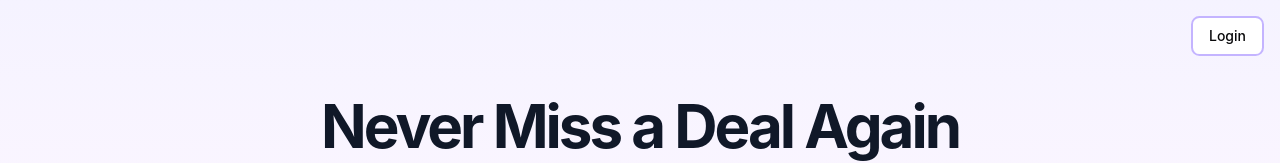
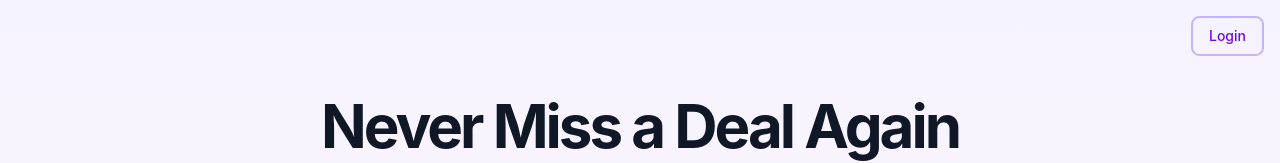
Before and after one commit to nekeal/shargain, a React (Vite) app in the folder frontend/: page / in a window 1280 px wide. Shown: the top 163 px of the page. Built offline with nearby package versions, Linux system fonts and the light colour scheme; no server answers.

Commit message:
style(frontend): Improve outline variant of a button

```diff
--- a/frontend/src/components/landing-page.tsx
+++ b/frontend/src/components/landing-page.tsx
@@ -10,7 +10,7 @@ export function LandingPage() {
     <>
       {/* Header with Login button */}
       <div className="absolute top-4 right-4">
-        <Button asChild variant="outline" className="border-2 border-violet-300 hover:bg-violet-50 dark:border-violet-700 dark:hover:bg-violet-900/50">
+        <Button asChild variant="outline" className="border-2">
           <Link to="/auth/signin">{t('landing.login')}</Link>
         </Button>
       </div>
--- a/frontend/src/components/ui/button.tsx
+++ b/frontend/src/components/ui/button.tsx
@@ -15,7 +15,7 @@ const buttonVariants = cva(
         destructive:
           "bg-destructive text-destructive-foreground hover:bg-destructive/90",
         outline:
-          "border border-input bg-background hover:bg-accent hover:text-accent-foreground",
+          "border-2 border-violet-300 bg-transparent hover:bg-violet-100 text-violet-700 dark:border-violet-700 dark:text-violet-400 dark:hover:bg-violet-900/50",
         secondary:
           "bg-secondary text-secondary-foreground hover:bg-secondary/80",
         ghost: "hover:bg-accent hover:text-accent-foreground",
```
